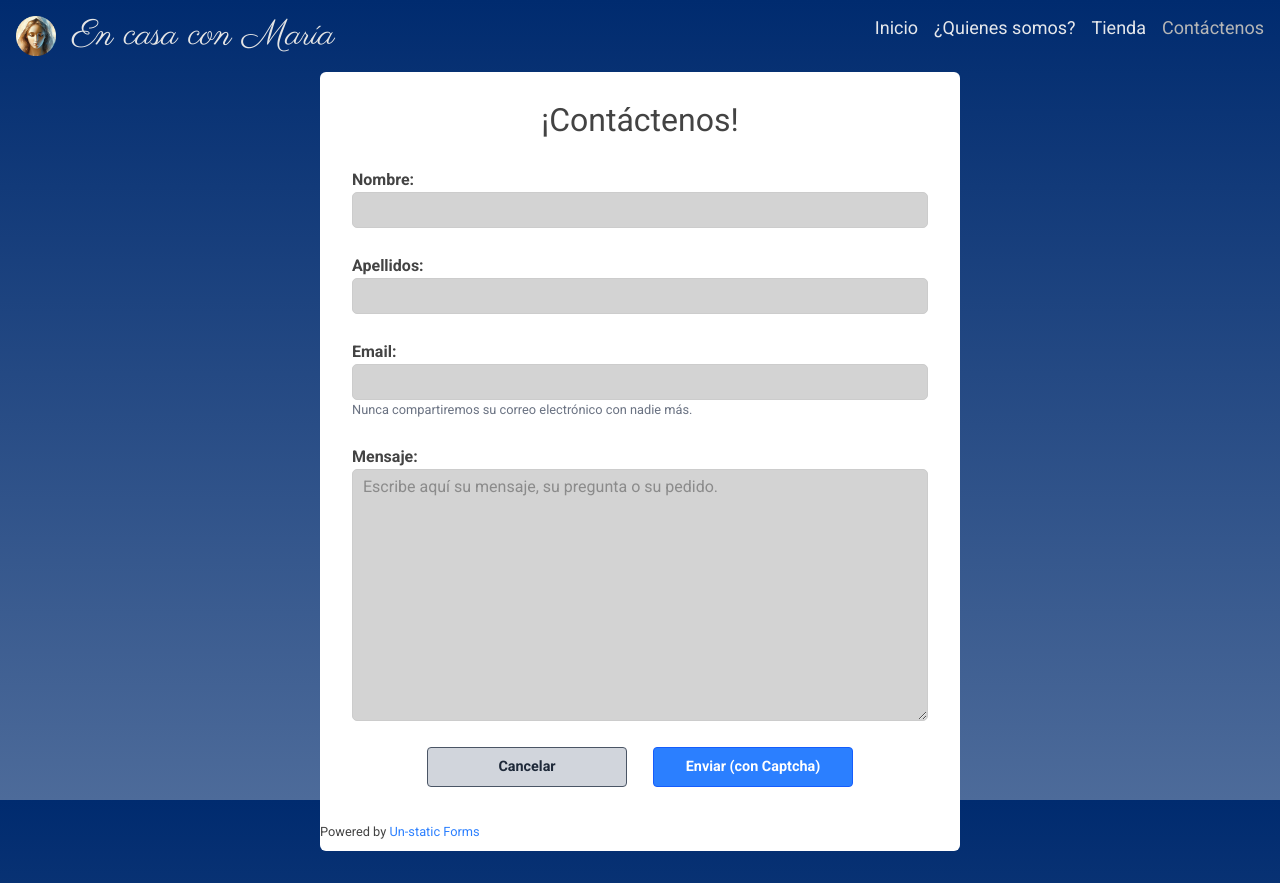
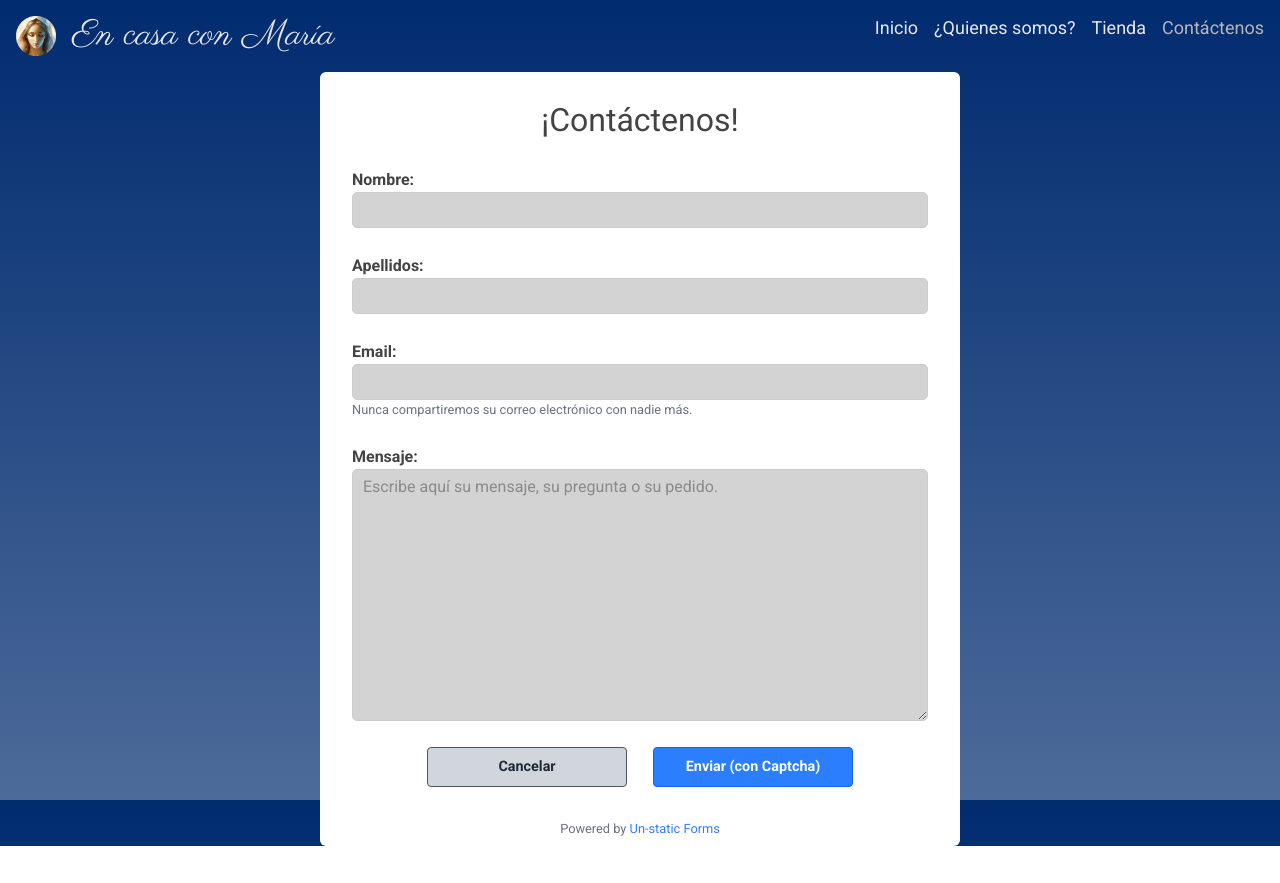
Before and after one commit to BrRoman/encasaconmaria, a Next.js app: page /contact in a window 1280 px wide. After the commit the page ends 846 px from the top, so only its background shows below. Built offline with nearby package versions, Linux system fonts and the light colour scheme.

Commit message:
About and contact: various minor corr. (formatting).

```diff
--- a/src/app/about/page.tsx
+++ b/src/app/about/page.tsx
@@ -10,12 +10,11 @@ export default function About() {
       <div id="about">
         <h1>¿Quiénes somos?</h1>
 
-        <div className="flex-column gap-8 my-8 md:w-2/3 md:mx-auto md:flex-row md:flex">
+        <div className="flex-column gap-8 my-8 md:w-2/3 md:mx-auto">
           <Image
             src={imgNicoLady}
             alt="Foto"
             width={450}
-            height={450}
             className="w-full md:max-w-64 md:rounded-md md:mx-auto"
           />
 
@@ -30,7 +29,7 @@ export default function About() {
             Nuestra misión es proporcionar productos que ayuden a nuestros
             clientes a vivir una vida más saludable y equilibrada, mientras
             fomentamos valores cristianos y promovemos la conexión con la fe.
-          </p>
+          </div>
         </div>
       </div>
     </>
--- a/src/app/contact/page.tsx
+++ b/src/app/contact/page.tsx
@@ -36,7 +36,7 @@ export default function Contact() {
 
       <div
         id="contact"
-        className="w-full md:w-2/3 lg:w-1/2 mx-auto md:rounded-md mb-8"
+        className="w-full md:w-2/3 lg:w-1/2 mx-auto md:rounded-md"
       >
         <h1>¡Contáctenos!</h1>
 
@@ -126,7 +126,7 @@ export default function Contact() {
         </form>
 
         <div className="mt-8 mb-2">
-          <small>
+          <small className="text-gray-500 text-center w-full block">
             Powered by{" "}
             <a
               rel="nofollow"
```
